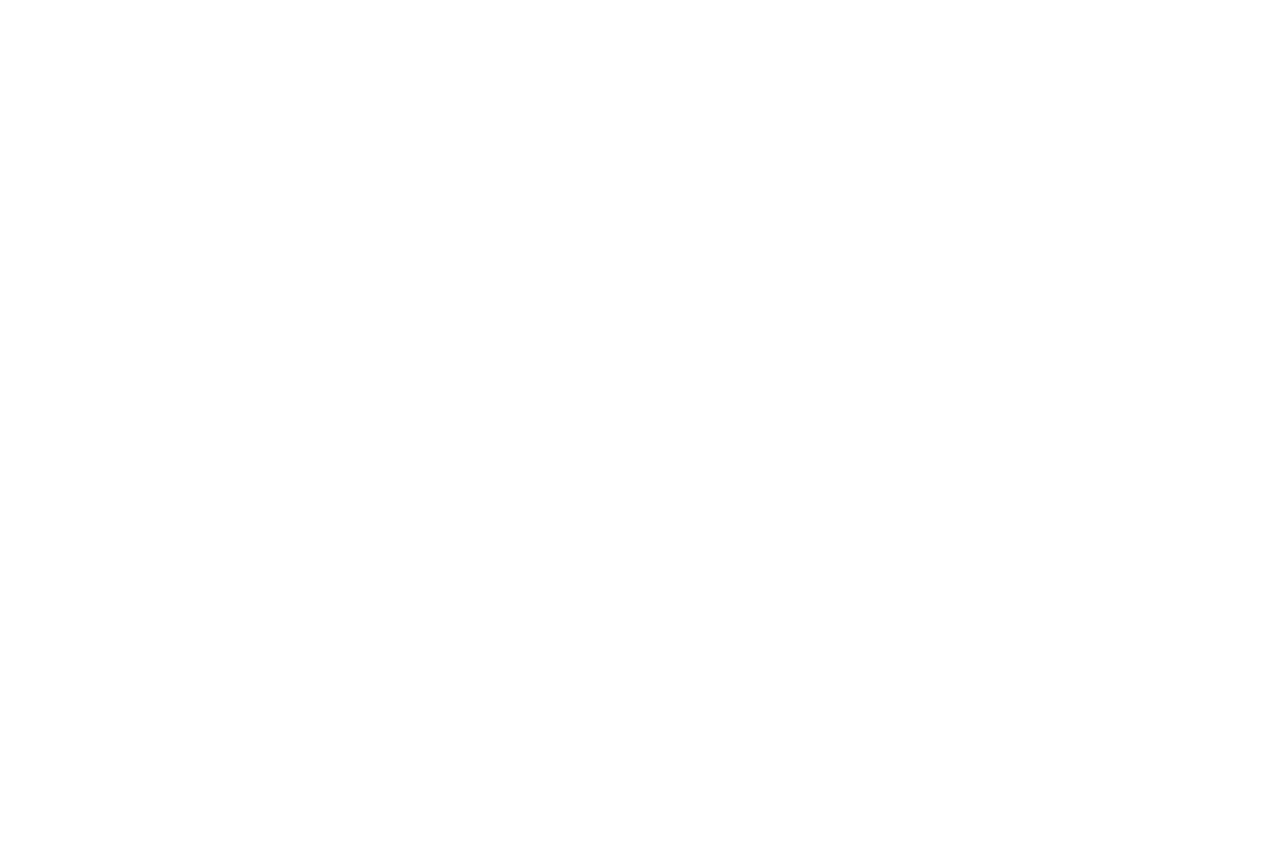
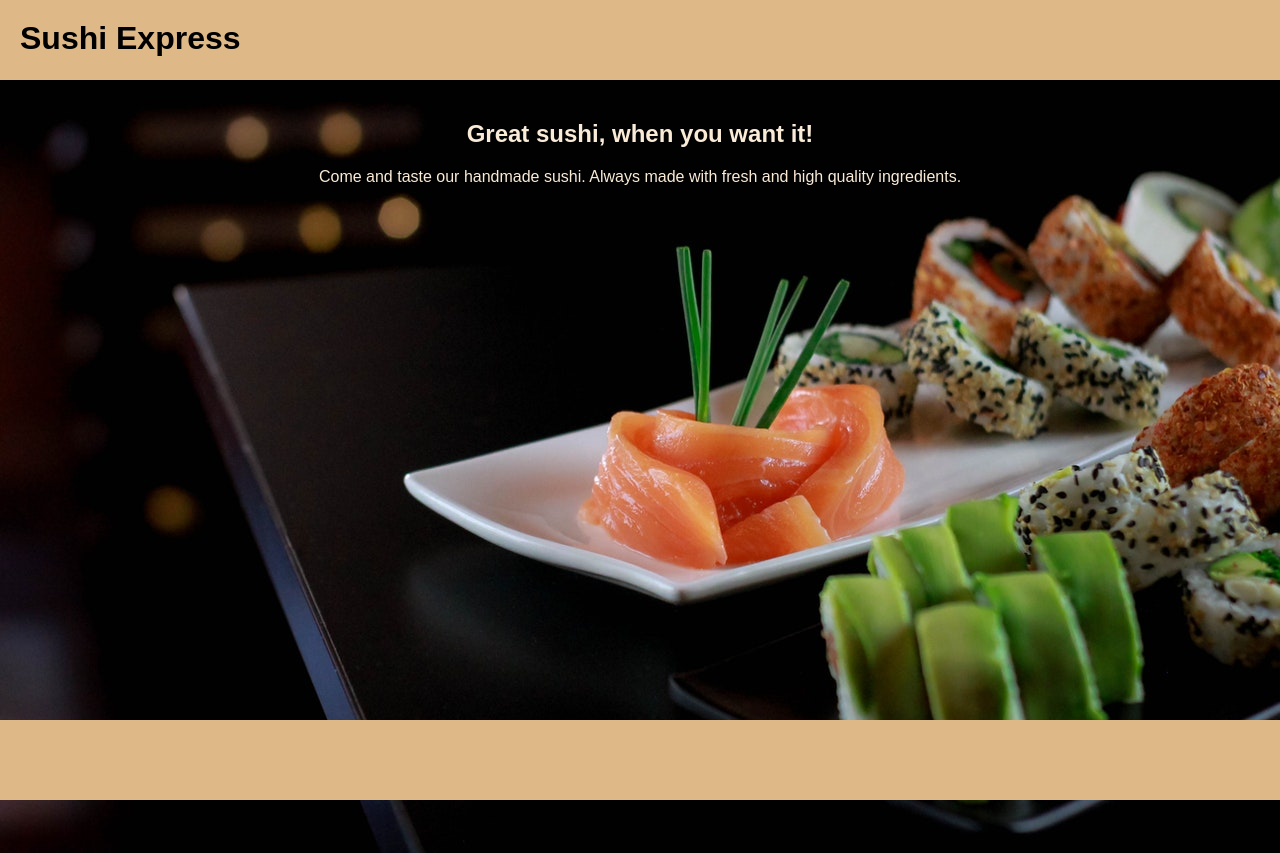
Before and after one commit to sabinaan/restaurant-page, a website built with webpack: page dist/index.html in a window 1280 px wide. Before the commit the page ends 800 px from the top, so only its background shows below. Built offline with nearby package versions, Linux system fonts and the light colour scheme.

Commit message:
Added a module containing the function createStartPage that creates a homepage for a restaurant. Added css and image to style the page.

```diff
--- a/src/index.js
+++ b/src/index.js
@@ -1 +1,5 @@
 console.log("hello world!")
+
+import {createStartPage} from './startPage'
+
+createStartPage()
--- /dev/null
+++ b/src/startPage.js
@@ -0,0 +1,42 @@
+const createStartPage = function(){
+    let container = document.querySelector("#content");
+
+    //Image
+    let image = document.createElement("img");
+    image.setAttribute("src", "css/img/pexels-jose-esquivel-5878433.jpg")
+    container.appendChild(image);
+
+    //Header
+    let header = document.createElement("div");
+    header.setAttribute("id", "header");
+    container.appendChild(header);
+
+    let headerH1 = document.createElement("h1");
+    headerH1.setAttribute("id", "logo");
+    headerH1.textContent = "Sushi Express"
+    header.appendChild(headerH1);
+
+    //Main
+    let main = document.createElement("div");
+    main.setAttribute("id", "main");
+    container.appendChild(main);
+
+    let mainContent = document.createElement("div");
+    mainContent.setAttribute("id","main-content");
+    main.appendChild(mainContent);
+
+    let mainTitle = document.createElement("h2");
+    mainTitle.textContent = "Great sushi, when you want it!";
+    mainContent.appendChild(mainTitle);
+
+    let mainP = document.createElement("p");
+    mainP.textContent = "Come and taste our handmade sushi. Always made with fresh and high quality ingredients.";
+    mainContent.appendChild(mainP);
+
+    //Footer
+    let footer = document.createElement("div");
+    footer.setAttribute("id","footer");
+    container.appendChild(footer);
+}
+
+export {createStartPage}
```
Also changed, not shown: dist/css/img/pexels-jose-esquivel-5878433.jpg (added), dist/css/style.css (added), dist/index.html, dist/main.js.
